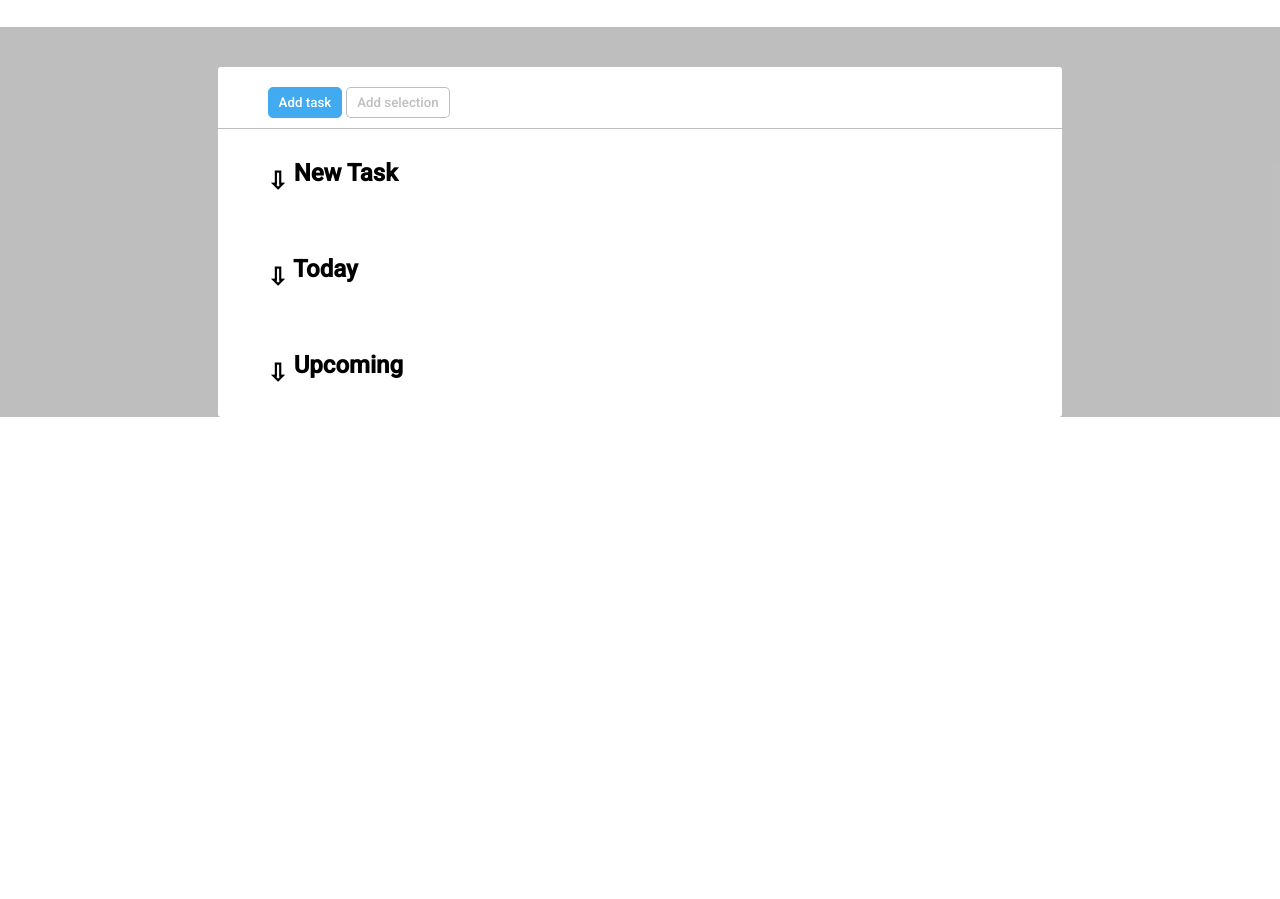
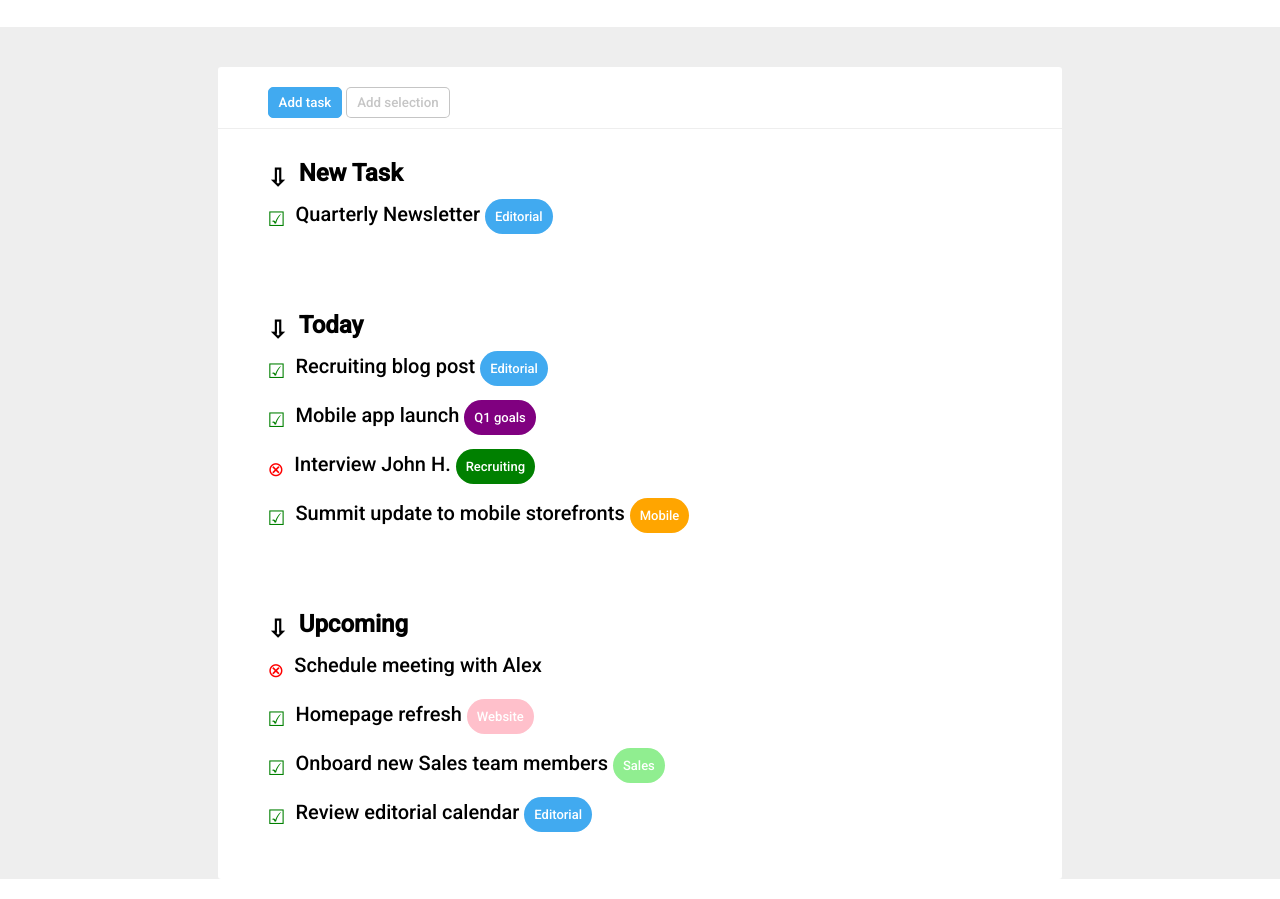
Before and after one commit to valeriobartoletti97/html-css-toboolist, a plain HTML site: page index.html in a window 1280 px wide. Shown: the part 93-992 px from the top of the page. Before the commit the page ends 800 px from the top, so only its background shows below. Drawn offline with Linux system fonts and the light colour scheme.

Commit message:
added lists

```diff
--- a/css/style.css
+++ b/css/style.css
@@ -20,7 +20,7 @@ header{
 }
 
 main{
-    background-color: #35323250;
+    background-color: #cac9c950;
     padding-top: 20px;
 }
 
@@ -43,13 +43,13 @@ main{
 }
 
 .button.white{
-    color: #35323250;
-    border: 1px solid #35323250;
+    color: #46464650;
+    border: 1px solid #46464650;
     background-color: white;
 }
 
 .buttons{
-    border-bottom: 1px solid #35323250;
+    border-bottom: 1px solid #cac9c950;
     padding-top: 20px;
     padding-bottom: 10px;
 }
@@ -63,6 +63,59 @@ section{
     padding-bottom: 30px;
 }
 
-.bottom-arrow{
-    vertical-align: -8px;
+.symbols{
+    vertical-align: -5px;
+    padding-right: 5px;
 }
+
+ul{
+    list-style: none;
+    padding-top: 10px;
+}
+
+li{
+    margin-bottom: 20px;
+}
+
+p{
+    font-size: 20px;
+}
+
+.red{
+    color: red;
+}
+
+.green{
+    color:green;
+}
+
+.bg-green{
+    background-color: green;
+}
+
+.purple{
+    background-color: purple;
+}
+
+.tag{
+    padding: 10px;
+    border-radius: 20px;
+    color: white;
+    font-size: small;
+}
+
+.blue{
+    background-color: #41aaf0;
+}
+
+.orange{
+    background-color: orange;
+}
+
+.pink{
+    background-color: pink;
+}
+
+.bg-lightgreen{
+    background-color: lightgreen;
+}
--- a/index.html
+++ b/index.html
@@ -30,23 +30,82 @@
         <!-- New task -->
         <section class="task">
             <h2>
-                <span class="bottom-arrow">&#8681;</span>
-                 New Task
+                <span class="symbols">
+                    &#8681;
+                </span>
+                New Task
             </h2>
+            <ul>
+                <li>
+                    <p><span class="symbols green">&#x2611;</span> Quarterly Newsletter
+                        <span class="tag blue"> Editorial</span>
+                    </p>
+                </li>
+            </ul>
         </section>
         <!-- Today -->
         <section class="task">
             <h2>
-                <span class="bottom-arrow">&#8681;</span>
-                 Today
+                <span class="symbols">
+                    &#8681;
+                </span>
+                Today
             </h2>
+            <ul>
+                <li>
+                    <p><span class="symbols green">&#x2611;</span> Recruiting blog post
+                        <span class="tag blue"> Editorial</span>
+                    </p>
+                </li>
+                <li>
+                    <p><span class="symbols green">&#x2611;</span> Mobile app launch
+                        <span class="tag purple"> Q1 goals</span>
+                    </p>
+                </li>
+                <li>
+                    <p>
+                        <span class="symbols red">&#8855;</span> Interview John H.
+                        <span class="tag bg-green"> Recruiting</span>
+                    </p>
+                </li>
+                <li>
+                    <p><span class="symbols green">&#x2611;</span> Summit update to mobile storefronts
+                        <span class="tag orange"> Mobile</span>
+                    </p>
+                </li>
+            </ul>
         </section>
         <!-- Upcoming -->
         <section class="task">
             <h2>
-                <span class="bottom-arrow">&#8681;</span>
-                 Upcoming
+                <span class="symbols">
+                    &#8681;
+                </span>
+                Upcoming
             </h2>
+            <ul>
+                <li>
+                    <p><span class="symbols red">&#8855;</span>
+                        Schedule meeting with Alex
+                    </p>
+                </li>
+                <li>
+                    <p><span class="symbols green">&#x2611;</span> Homepage refresh
+                        <span class="tag pink"> Website</span>
+                    </p>
+                </li>
+                <li>
+                    <p>
+                        <span class="symbols green">&#x2611;</span> Onboard new Sales team members
+                        <span class="tag bg-lightgreen"> Sales</span>
+                    </p>
+                </li>
+                <li>
+                    <p><span class="symbols green">&#x2611;</span> Review editorial calendar
+                        <span class="tag blue"> Editorial</span>
+                    </p>
+                </li>
+            </ul>
         </section>
       </div>
     </main>
```
